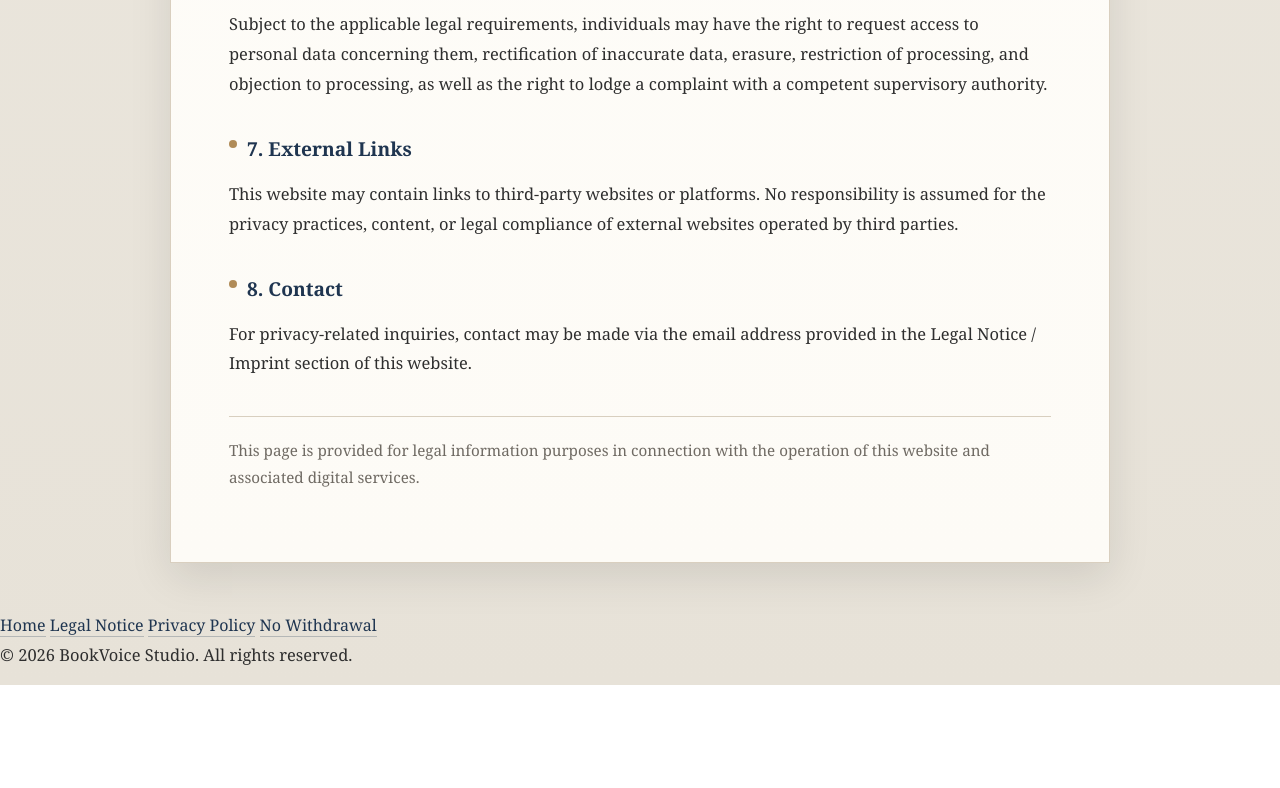
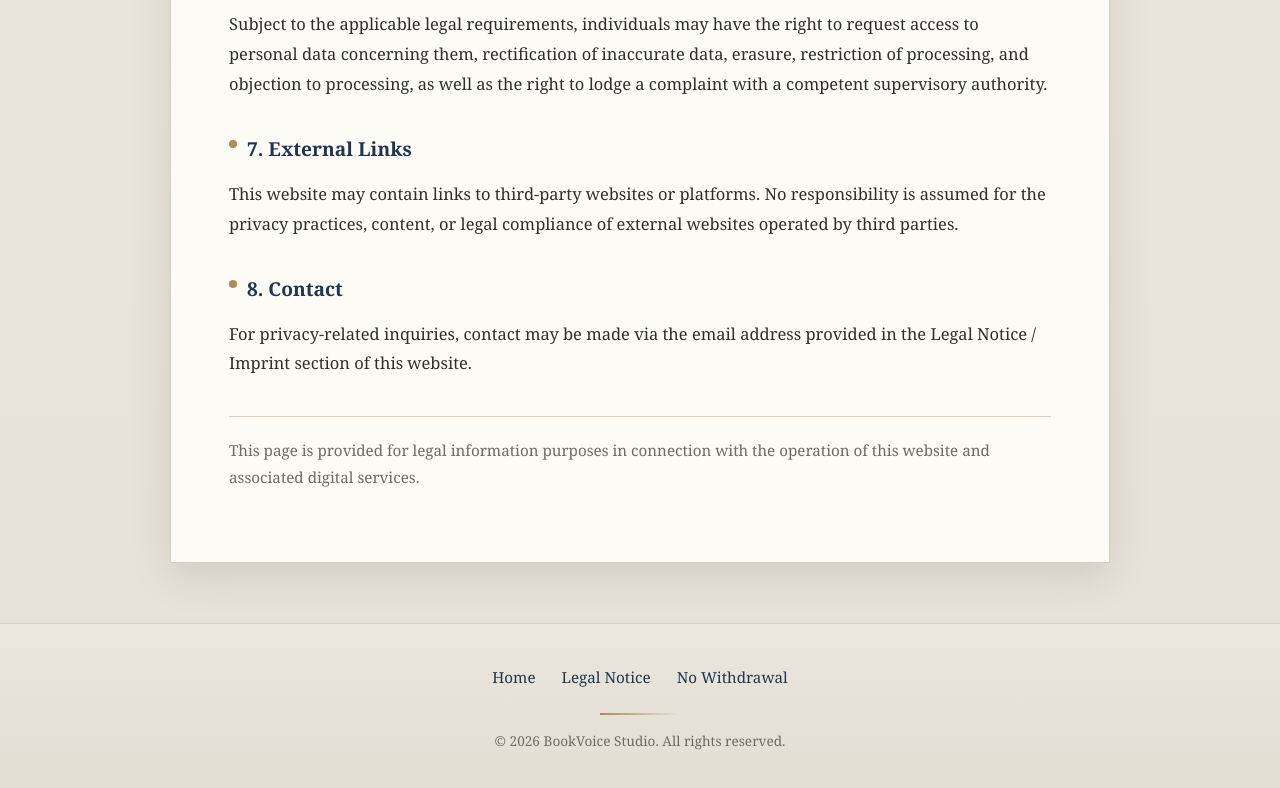
Before and after one commit to bookvoice/bookvoice.github.io, a plain HTML site: page privacy.html in a window 1280 px wide. Shown: the part 1778-2566 px from the top of the page. Before the commit the page ends 2463 px from the top, so only its background shows below. Drawn offline with Linux system fonts and the light colour scheme.

Commit message:
Update privacy.html

```diff
--- a/privacy.html
+++ b/privacy.html
@@ -175,6 +175,80 @@
       color: var(--muted);
     }
 
+    .site-footer {
+  margin-top: 60px;
+  padding: 40px 20px;
+  background: linear-gradient(to top, #e3ded2, #ebe6dc);
+  border-top: 1px solid #d8cfbf;
+}
+
+.footer-inner {
+  max-width: 980px;
+  margin: 0 auto;
+  text-align: center;
+}
+
+.footer-links {
+  display: flex;
+  justify-content: center;
+  gap: 26px;
+  flex-wrap: wrap;
+  margin-bottom: 18px;
+}
+
+.footer-links a {
+  text-decoration: none;
+  font-family: Georgia, "Times New Roman", serif;
+  font-size: 0.95rem;
+  color: #1f3550;
+  position: relative;
+  padding-bottom: 4px;
+  border-bottom: none;
+  transition: 0.2s ease;
+}
+
+.footer-links a::after {
+  content: "";
+  position: absolute;
+  left: 0;
+  bottom: 0;
+  width: 0%;
+  height: 1px;
+  background: #b08b57;
+  transition: 0.3s ease;
+}
+
+.footer-links a:hover::after {
+  width: 100%;
+}
+
+.footer-links a:hover {
+  color: #2d496b;
+}
+
+.footer-divider {
+  width: 80px;
+  height: 2px;
+  margin: 12px auto 14px;
+  background: linear-gradient(to right, #b08b57, transparent);
+}
+
+.footer-text {
+  font-size: 0.85rem;
+  color: #6f6a63;
+  margin: 0;
+}
+
+@media (max-width: 700px) {
+  .footer-links {
+    gap: 14px;
+  }
+
+  .site-footer {
+    padding: 30px 16px;
+  }
+}
+
     a {
       color: var(--navy);
       text-decoration: none;
@@ -288,7 +362,6 @@
     <div class="footer-links">
       <a href="index.html">Home</a>
       <a href="impressum.html">Legal Notice</a>
-      <a href="privacy.html">Privacy Policy</a>
       <a href="withdrawal.html">No Withdrawal</a>
     </div>
 
```
